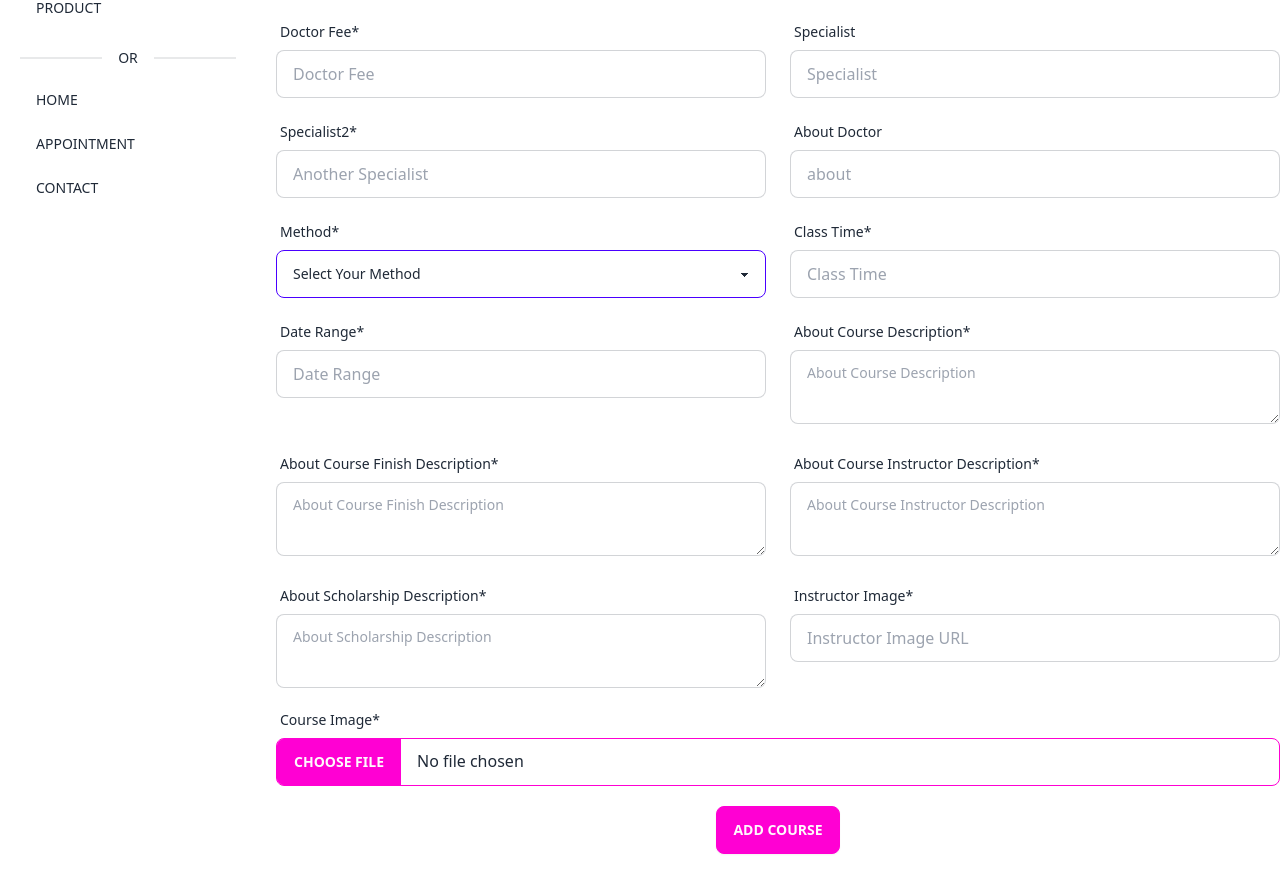
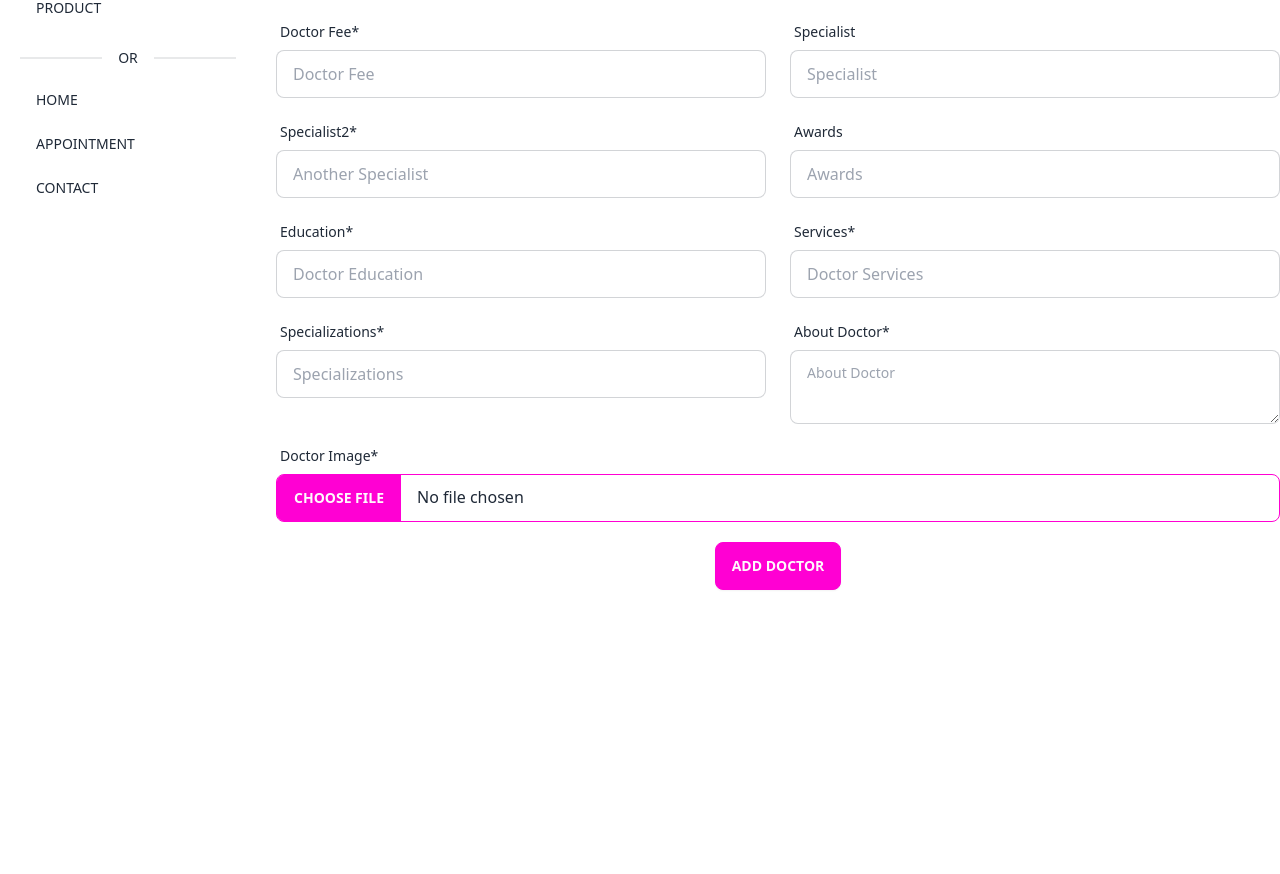
Before and after one commit to tawhid3482/Doc-Hourse, a React (Vite) app: page /dashboard/addDoc in a window 1280 px wide. Shown: the part 422-1296 px from the top of the page. After the commit the page ends 1032 px from the top, so only its background shows below. Built offline with nearby package versions, Linux system fonts and the light colour scheme; no server answers.

Commit message:
add doctor working

```diff
--- a/src/Dashboard/AddDoc/AddDoc.jsx
+++ b/src/Dashboard/AddDoc/AddDoc.jsx
@@ -23,7 +23,7 @@ const AddDoc = () => {
     });
     console.log(res.data);
     if (res.data.success) {
-      const courseItem = {
+      const docItem = {
         name: data.name,
         title: data.title,
         address: data.address,
@@ -34,15 +34,13 @@ const AddDoc = () => {
         specialist2: data.specialist2,
         about: data.about,
         image: res.data.data.display_url,
-        insImage: data.insImage,
-        instructor: data.instructor,
-        level: data.level,
-        method: data.method,
-        scholarship: data.scholarship,
-        time: data.time,
-        semester: data.semester,
+        // insImage: data.insImage,
+        services: data.services,
+        specializations: data.specializations,
+        awards: data.awards,
+
       };
-      const courseRes = await axiosSecure.post("/department", courseItem);
+      const courseRes = await axiosSecure.post("/doctors", docItem);
       console.log(courseRes.data);
       if (courseRes.data.insertedId) {
         Swal.fire({
@@ -178,12 +176,12 @@ const AddDoc = () => {
             <div className="w-full my-2">
               <label className=" ">
                 <div className="label">
-                  <span className="label-text">About Doctor</span>
+                  <span className="label-text">Awards</span>
                 </div>
                 <input
-                  {...register("about")}
+                  {...register("awards")}
                   type="text"
-                  placeholder="about"
+                  placeholder="Awards"
                   className="input input-bordered w-full"
                 />
               </label>
@@ -194,31 +192,25 @@ const AddDoc = () => {
             <div className=" w-full my-2">
               <label className="">
                 <div className="label">
-                  <span className="label-text">Method*</span>
+                  <span className="label-text">Education*</span>
                 </div>
-                <select
-                  defaultValue="default"
-                  className="select select-primary w-full "
-                  {...register("method")}
-                >
-                  <option disabled value="default">
-                    Select Your Method
-                  </option>
-                  <option value="online">Online</option>
-                  <option value="offline">Offline</option>
-                  <option value="both">Online & Offline both</option>
-                </select>
+                <input
+                  {...register("education")}
+                  type="text"
+                  placeholder="Doctor Education"
+                  className="input input-bordered w-full"
+                />
               </label>
             </div>
             <div className="w-full my-2">
               <label className=" ">
                 <div className="label">
-                  <span className="label-text">Class Time*</span>
+                  <span className="label-text">Services*</span>
                 </div>
                 <input
-                  {...register("time")}
+                  {...register("services")}
                   type="text"
-                  placeholder="Class Time"
+                  placeholder="Doctor Services"
                   className="input input-bordered w-full"
                 />
               </label>
@@ -229,12 +221,12 @@ const AddDoc = () => {
             <div className=" w-full my-2">
               <label className="">
                 <div className="label">
-                  <span className="label-text">Date Range*</span>
+                  <span className="label-text">Specializations*</span>
                 </div>
                 <input
-                  {...register("dateRange")}
+                  {...register("specializations")}
                   type="text"
-                  placeholder="Date Range"
+                  placeholder="Specializations"
                   className="input input-bordered w-full"
                 />
               </label>
@@ -242,87 +234,24 @@ const AddDoc = () => {
             <div className="w-full my-2">
               <label className=" ">
                 <div className="label">
-                  <span className="label-text">About Course Description*</span>
+                  <span className="label-text">About Doctor*</span>
                 </div>
 
                 <textarea
-                  {...register("description1")}
+                  {...register("about")}
                   className="textarea textarea-bordered w-full"
-                  placeholder="About Course Description"
+                  placeholder="About Doctor"
                 ></textarea>
               </label>
             </div>
           </div>
 
-          <div className="flex gap-6">
-            <div className=" w-full my-2">
-              <label className=" ">
-                <div className="label">
-                  <span className="label-text">
-                    About Course Finish Description*
-                  </span>
-                </div>
 
-                <textarea
-                  {...register("description2")}
-                  className="textarea textarea-bordered w-full"
-                  placeholder="About Course Finish Description"
-                ></textarea>
-              </label>
-            </div>
-            <div className="w-full my-2">
-              <label className=" ">
-                <div className="label">
-                  <span className="label-text">
-                    About Course Instructor Description*
-                  </span>
-                </div>
-
-                <textarea
-                  {...register("description3")}
-                  className="textarea textarea-bordered w-full"
-                  placeholder="About Course Instructor Description"
-                ></textarea>
-              </label>
-            </div>
-          </div>
-
-          <div className="flex gap-6">
-            <div className=" w-full my-2">
-              <label className=" ">
-                <div className="label">
-                  <span className="label-text">
-                    About Scholarship Description*
-                  </span>
-                </div>
-
-                <textarea
-                  {...register("scholarship")}
-                  className="textarea textarea-bordered w-full"
-                  placeholder="About Scholarship Description"
-                ></textarea>
-              </label>
-            </div>
-            <div className=" w-full my-2">
-              <label className=" ">
-                <div className="label">
-                  <span className="label-text">Instructor Image*</span>
-                </div>
-
-                <input
-                  {...register("insImage")}
-                  type="text"
-                  placeholder="Instructor Image URL"
-                  className="input input-bordered w-full"
-                />
-              </label>
-            </div>
-          </div>
 
           <div className="form-control w-full">
             <label className=" ">
               <div className="label">
-                <span className="label-text">Course Image*</span>
+                <span className="label-text">Doctor Image*</span>
               </div>
 
               <input
@@ -334,7 +263,7 @@ const AddDoc = () => {
           </div>
 
           <div className="my-5 text-center">
-            <button className="btn btn-secondary uppercase">Add Course</button>
+            <button className="btn btn-secondary uppercase">Add Doctor</button>
           </div>
         </form>
       </div>
```
